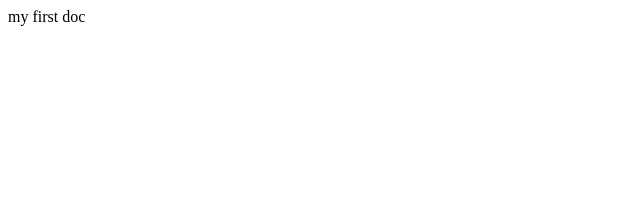
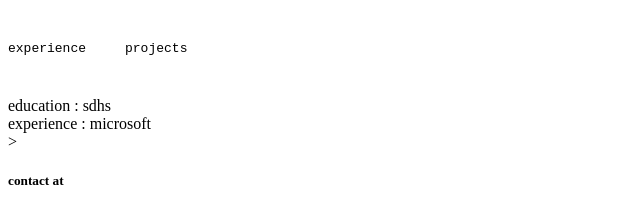
Before and after one commit to radhikaatgithub/html, a plain HTML site: page index.html/index.html in a window 1280 px wide. Shown: the whole page, without its empty margins (0-640 px from the left). Drawn offline with Linux system fonts and the light colour scheme.

Commit message:
Update index.html

```diff
--- a/index.html/index.html
+++ b/index.html/index.html
@@ -3,10 +3,29 @@
 <head>
     <meta charset="UTF-8">
     <meta name="viewport" content="width=device-width, initial-scale=1.0">
-    <title>Document</title>
-    <h>my first doc</h>
+
+
+
 </head>
 <body>
+   <header>
+
+    <pre>
+    <p>experience     projects</p> </pre>
+
+    <main>
+        <section>
+            education : sdhs</section>
+<section> experience : microsoft</section>
+
+         >
+        </a>
+</section>
+        </main>
+    </header>
+    <footer>
+        <h5>contact at </h5>
+    </footer>
 
 </body>
 </html>
```
